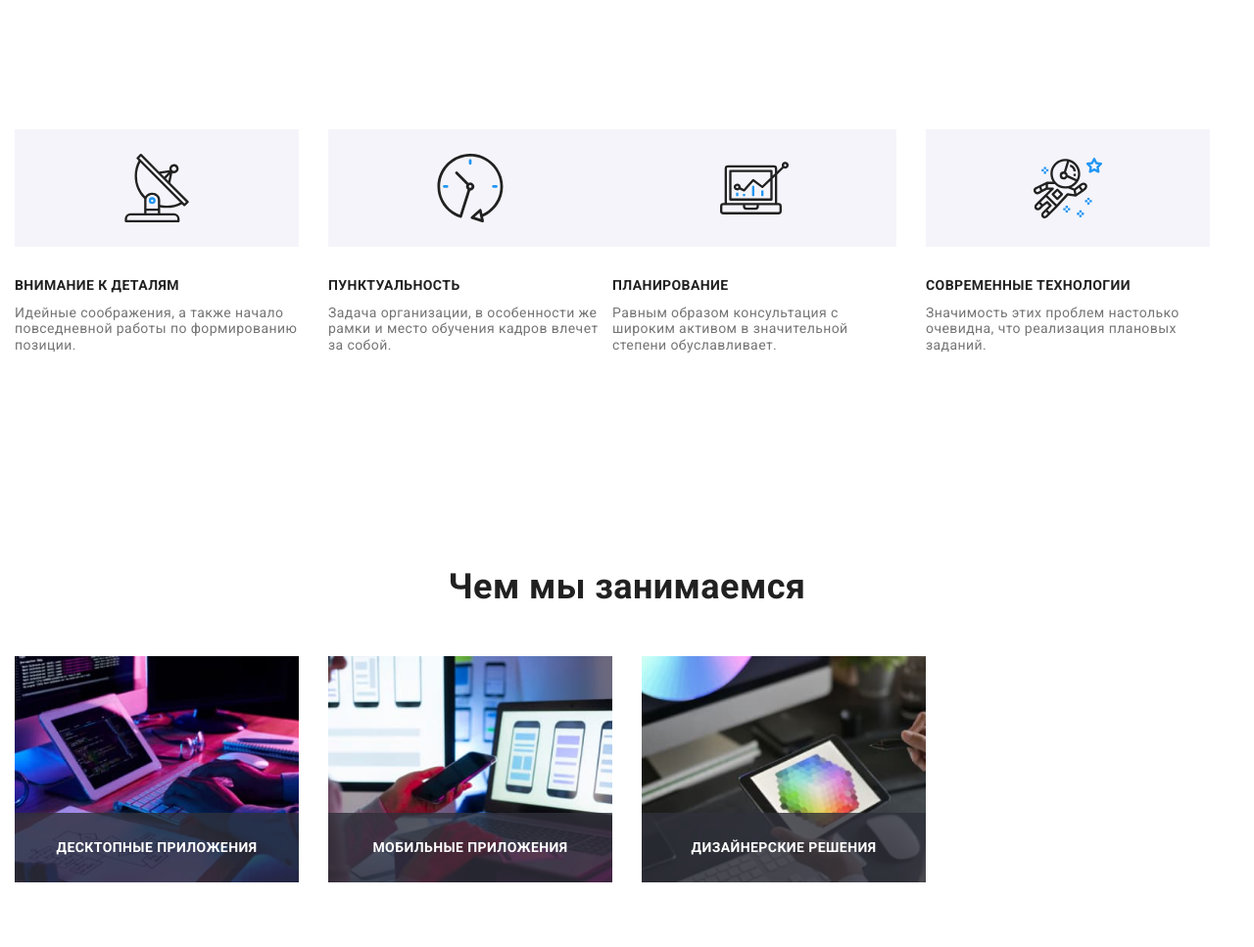
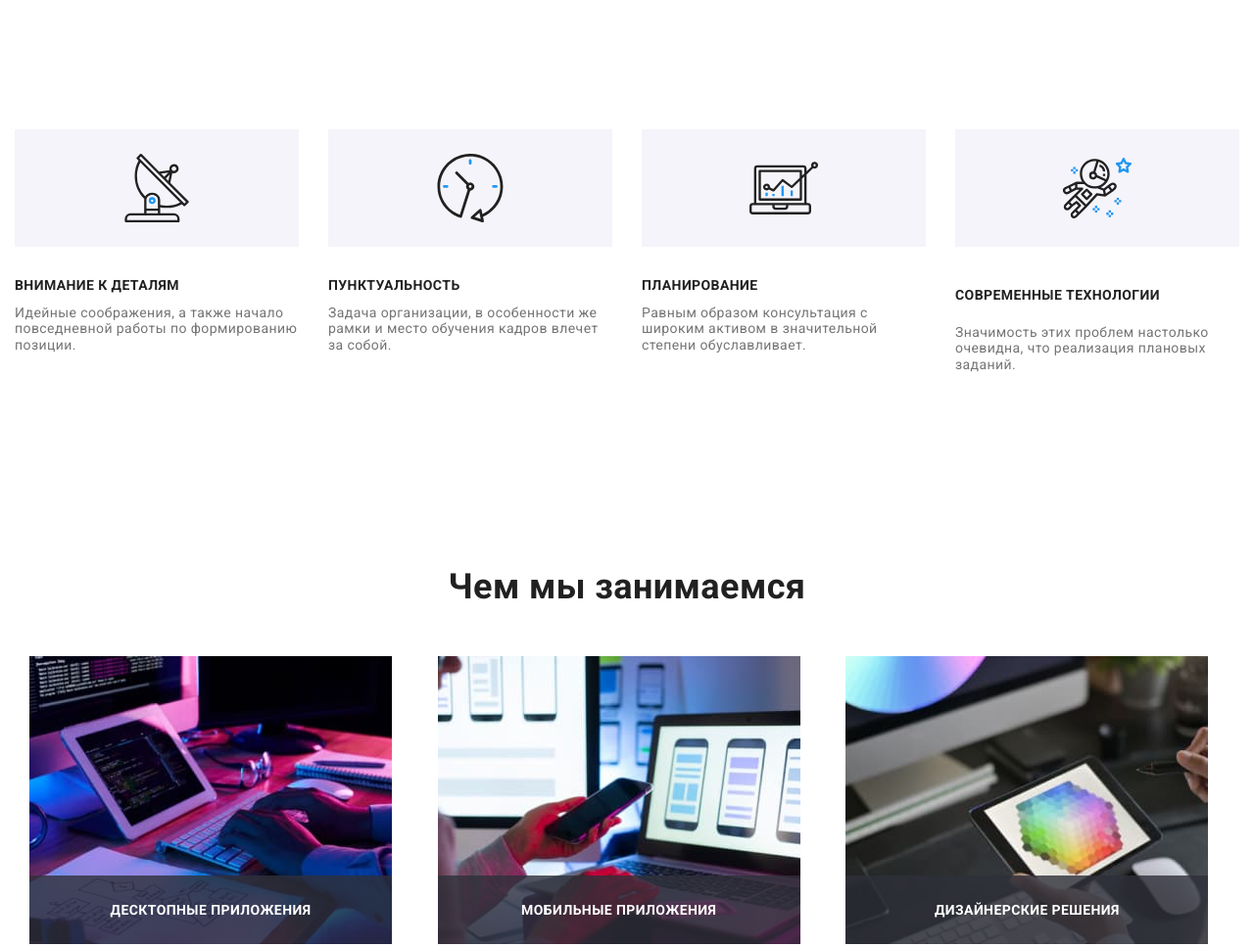
Before and after one commit to Te-tiana/goit-markup-hw-08, a plain HTML site: page index.html in a window 1280 px wide. Shown: the part 800-1767 px from the top of the page at 98% size. Drawn offline with nearby package versions, Linux system fonts and the light colour scheme.

Commit message:
всегда может быть лучше)

```diff
--- a/sass/components/_portfolio-section.scss
+++ b/sass/components/_portfolio-section.scss
@@ -27,8 +27,10 @@ flex-direction: column;
 
   @media screen and (min-width: 768px) and (max-width: 1199px) {
   margin: -15px;
-  flex-direction: row;
-}}
+  flex-direction: row;}
+  @media screen and (min-width: 1200px) {
+	  flex-direction: row;
+  }}
 
   .portfolio__item {
 width: 100%;
@@ -57,19 +59,20 @@ width:  calc((100% - 4 * 15px) / 2);}
 	.gallery {
   padding-bottom: 94px;
 }
-.portfolio__item {
-  width: 370px;
-  height: 404px;
-  margin-right: 30px;}
+.portfolio__item { flex-direction: row;
+ flex-wrap: wrap;
+justify-content: center;
+//   width: 370px;
+//   height: 404px;
+  margin-right: 30px;
+  margin-bottom: 30px;
 
+  width: calc((100% - 2 * 30px) / 3);}
 
   &:nth-child(3n + 3) {
-  margin-right: 0;
+  margin-right: 0;}
+
 }
-
-.portfolio_item:nth-child(3n+3) {
-  margin: 0;
-}}
 
 
 
--- a/sass/components/_section-clients.scss
+++ b/sass/components/_section-clients.scss
@@ -23,7 +23,7 @@ display: flex;
 flex-wrap: wrap;
 margin: 0;
 padding: 0;
-justify-content: center;
+justify-content: space-between;
 margin-bottom: -30px;
 
 }
--- a/sass/components/_section-features.scss
+++ b/sass/components/_section-features.scss
@@ -14,32 +14,31 @@ height: auto;
 	margin: 0;
 	width: 100%;
 
+	@media screen and (min-width: 768px) {
+		display: flex;
+
+	}
+
+}
+
 	@media screen and (min-width: 768px){
+		.container__features .item {
+	width: calc((100% - 1 * 30px) / 2);
 	display: flex;
-flex-wrap: wrap;}
-
-
-
-
+flex-wrap: wrap;
+	justify-content: space-evenly;
+}
 }
 .container__features .item:not(:last-child) {
 	margin-bottom: 30px;
 
-}
-
-.container__features .item {
-@media screen and (min-width: 768px){
-	width: calc((100% - 1 * 30px) / 2);
-	&:nth-child(odd) {margin-right: 30px;
-	}
-	}
 
 @media screen and (min-width: 1200px) {
-			display: flex;
-			flex-direction: column;
-			align-items: center;
+	.container__features .item {
 
 	width: calc((100% - 3 * 30px) / 4);}
+
+	&:not(:last-child) {margin-right: 30px;}}
 
 }
 
--- a/sass/components/_section-projects.scss
+++ b/sass/components/_section-projects.scss
@@ -4,39 +4,24 @@
 
 	@media screen and (min-width: 1200px) {
 			display: block;
-			.item {
-	width: calc((100% - 3 * 30px) / 4);}
-}
+		margin-right: 15px;
+	margin-left: 15px;}}
 
-.item:nth-child(4n) {
-	margin-right: 0;
-}
-
-.item:not(:last-child) {
-	margin-right: 30px;
-}
-
-
-}
 
 
 
 .item__projects {
 	position: relative;
+	padding: 0;
+	margin: 0;
 
-	width: 370px;
+	// overflow-x: hidden;
+
+
 
 	width: calc((100% - 2 * 30px) / 3);
 }
 
-.item__projects:nth-child(3n) {
-	margin-right: 0;
-}
-
-.item__projects img {
-	width: 100%;
-	max-width: 370px;
-}
 
 .image__projects {
 	position: absolute;
@@ -44,6 +29,7 @@
 	left: 0;
 	width: 100%;
 	min-height: 70px;
+	max-width: 370px;
 
 	display: flex;
 	justify-content: center;
@@ -62,11 +48,16 @@ margin-bottom: 50px;
 }
 
 .projects .list {
+	list-style: none;
 display: flex;
+margin-right: auto;
+margin-left: auto;
 margin-top: 50px;
 margin-bottom: 0;
-padding-left: 0;
+
 padding-bottom: 94px;
+
+justify-content: space-between;
 
 &:not(:last-child) {
   margin-right: 30px;}
@@ -78,8 +69,6 @@ padding-bottom: 94px;
 
 
 .image__title {
-
-
 
  	bottom: 0;
  	left: 0;
--- a/sass/components/_section-team.scss
+++ b/sass/components/_section-team.scss
@@ -40,8 +40,7 @@
 	flex-direction: row;
 	flex-wrap: wrap;
 }
-
-	  	@media screen and (min-width: 1200px) {
+		@media screen and (min-width: 1200px) {
 		display: flex;
 		justify-content: center;
 
@@ -56,8 +55,6 @@
 
 .section.team .team__name {
 	margin-bottom: 10px;
-	// margin-top: 30px;
-
 	font-size: $btn-fz;
 	font-weight: $mid-fw;
 	line-height: $logo-lh;
@@ -119,15 +116,9 @@
 
 
 	@media screen and (min-width: 1200px) {
-		 & {display: inline-flex;}
+		 & {	  width: calc((100% - 3* 30px) / 4);	  }
 
-		// &:not(:last-child) {margin-right: 30px;}
-
-		  width: calc((100% - 3* 30px) / 4);
-
-	  }
-
- 	}
+ 	}}
 
 .item-team--white img {
 	width: 100%;
--- a/sass/layouts/_footer.scss
+++ b/sass/layouts/_footer.scss
@@ -146,6 +146,7 @@
 
 	@media screen and (max-width: 767px) {
 		max-width: 450px;
+
 	}
 
 	transition: border-color $transition-duration $transition-timing-function;
```
Also changed, not shown: css/main.css, css/main.min.css, css/portfolio.css, css/portfolio.min.css, 4 other files.
